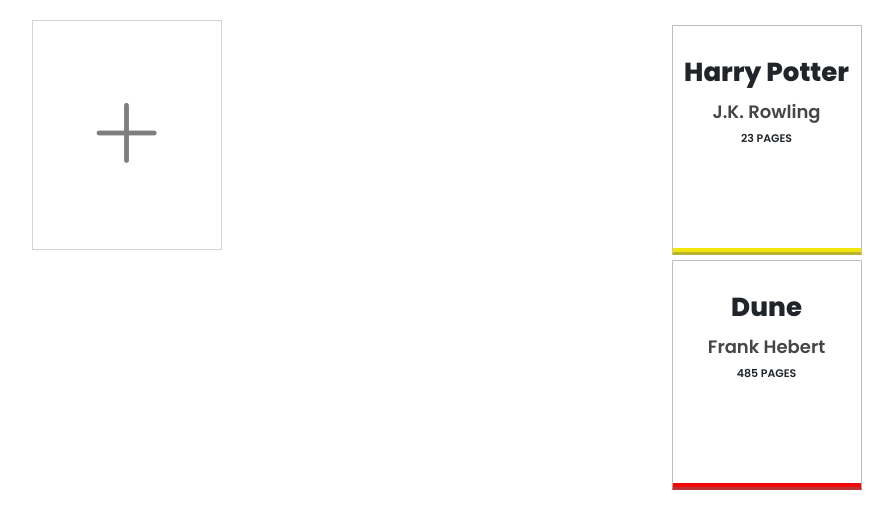
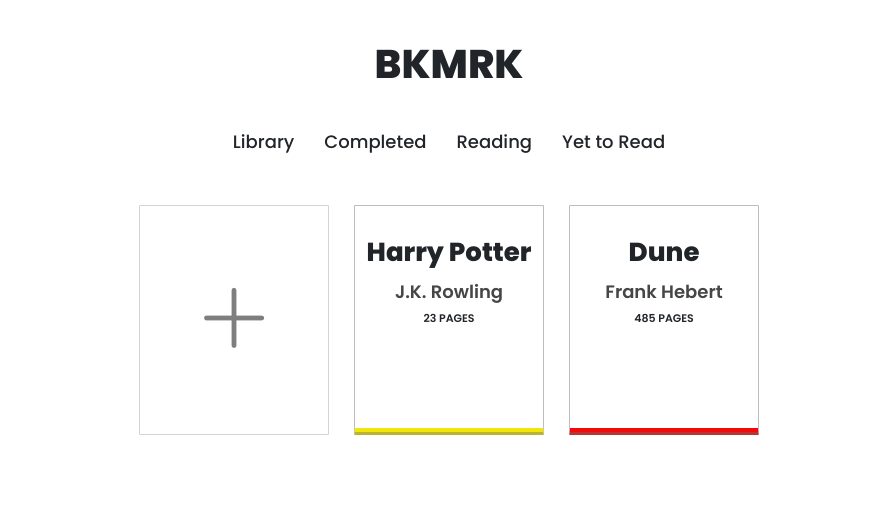
Before and after one commit to Thab09/library, a plain HTML site: page index.html in a window 1280 px wide. Shown: the whole page, without its empty margins (191-1084 px from the left). Drawn offline with nearby package versions, Linux system fonts and the light colour scheme.

Commit message:
added nav bar and some bug fixes

```diff
--- a/index.html
+++ b/index.html
@@ -18,16 +18,28 @@
     <title>Library</title>
   </head>
   <body>
+    <nav>
+      <h1>BKMRK</h1>
+      <ul id="library-options">
+        <li id="library">Library</li>
+        <li id="completed">Completed</li>
+        <li id="reading">Reading</li>
+        <li id="yet-to-read">Yet to Read</li>
+      </ul>
+    </nav>
+
     <main>
-      <nav></nav>
+      <!-- DISPLAYS THE BOOKS -->
       <div id="books-library">
-        <div id="new-book" data-bs-toggle="modal" data-bs-target="#book-modal">
-          <i class="bi bi-plus-lg"></i>
-        </div>
-
         <div id="display-books"></div>
       </div>
 
+      <!-- NEW BOOK BUTTON (WILL BE APPENDED INTO DISPLAY-BOOKS THROUGH JS) -->
+      <div id="new-book" data-bs-toggle="modal" data-bs-target="#book-modal">
+        <i class="bi bi-plus-lg"></i>
+      </div>
+
+      <!-- BOOTSTRAP MODAL START -->
       <div
         class="modal"
         id="book-modal"
@@ -142,7 +154,7 @@
           </div>
         </div>
       </div>
-      <div id="pre"></div>
+      <!-- BOOTSTRAP MODAL END -->
     </main>
 
     <script
--- a/script.js
+++ b/script.js
@@ -88,6 +88,9 @@ function addBookToLibrary(e) {
 
 function displayLibrary() {
   displayBooks.innerHTML = "";
+
+  displayBooks.appendChild(newBook);
+
   for (const book of myLibrary) {
     bookCardsForLibrary(
       book.id,
@@ -141,7 +144,6 @@ function bookCardsForLibrary(id, title, author, pages, status) {
     buttonVisibility(updateButton);
   };
   deleteButton.onclick = (e) => deleteBook(id);
-
   buttonContainer.appendChild(editButton);
   buttonContainer.appendChild(deleteButton);
   cardContainer.appendChild(buttonContainer);
@@ -199,6 +201,6 @@ function deleteBook(id) {
   LibrarytoLocaleStorage();
 }
 
-// NAV BAR - ALL / REA / YET / FINISHED
-// CSS
-//CLEAN CODE
+// FUNCTIONALITY TO NAV
+// DARK MODE
+// CLEAN CODE
--- a/styles.css
+++ b/styles.css
@@ -6,18 +6,53 @@
   font-family: "Poppins", sans-serif;
 }
 
+nav {
+  display: flex;
+  flex-direction: column;
+  align-items: center;
+  margin-top: 40px;
+}
+
+nav > h1 {
+  font-weight: 800;
+  margin-bottom: 40px;
+}
+
+#library-options {
+  list-style-type: none;
+  padding: 0;
+  margin-bottom: 25px;
+  font-weight: 500;
+  font-size: 18px;
+  display: flex;
+  gap: 30px;
+}
+
+main {
+  display: flex;
+  justify-content: center;
+}
+
 #books-library {
   margin-top: 20px;
   display: flex;
-  justify-content: space-around;
+  max-width: 1080px;
 }
 
+#display-books {
+  display: flex;
+  justify-content: center;
+  gap: 15px;
+  flex-wrap: wrap;
+}
+
+/* ADD NEW BOOK BUTTON  */
 #new-book {
-  /* margin: 20px auto; just to see it clearly */
   width: 190px;
   height: 230px;
   border: solid 1px rgb(211, 211, 211);
-  border-radius: px;
+  border-radius: 1px;
+  margin: 5px;
   display: flex;
   justify-content: center;
   align-items: center;
@@ -34,6 +69,7 @@
   color: rgb(126, 126, 126);
 }
 
+/* CARD DESIGN START */
 .card {
   display: flex;
   flex-direction: column-reverse;
@@ -64,7 +100,7 @@
 .card-content::-webkit-scrollbar-thumb {
   border: 1px solid transparent;
   border-radius: 100px;
-  background-color: #00576d;
+  background-color: #c4c4c4;
   background-clip: content-box;
 }
 /* SCROLLBAR END */
@@ -136,6 +172,7 @@
   visibility: visible;
   opacity: 1;
 }
+/* CARD DESIGN ENDS */
 
 .modal-header {
   background-color: rgb(255, 255, 255);
```
